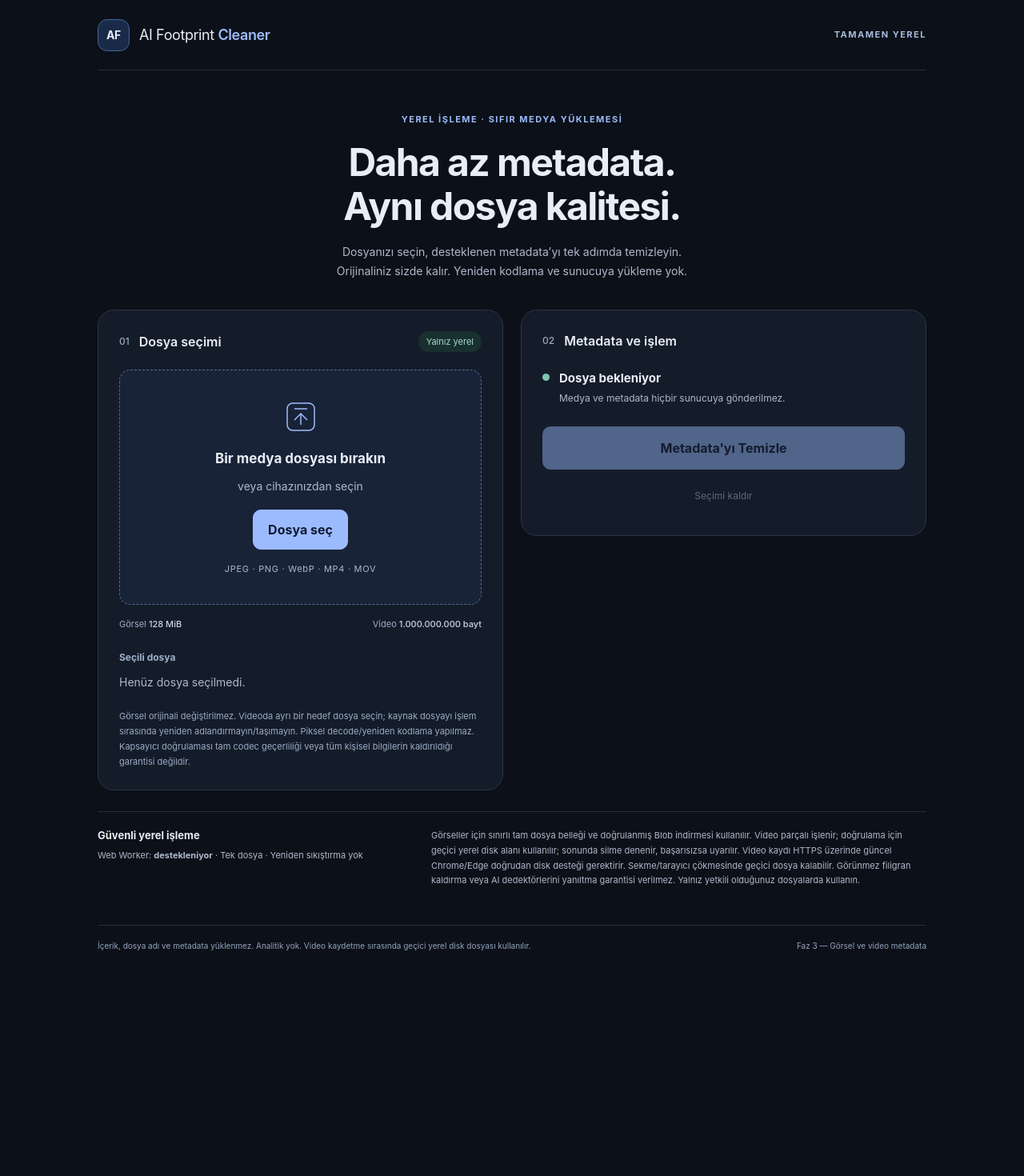
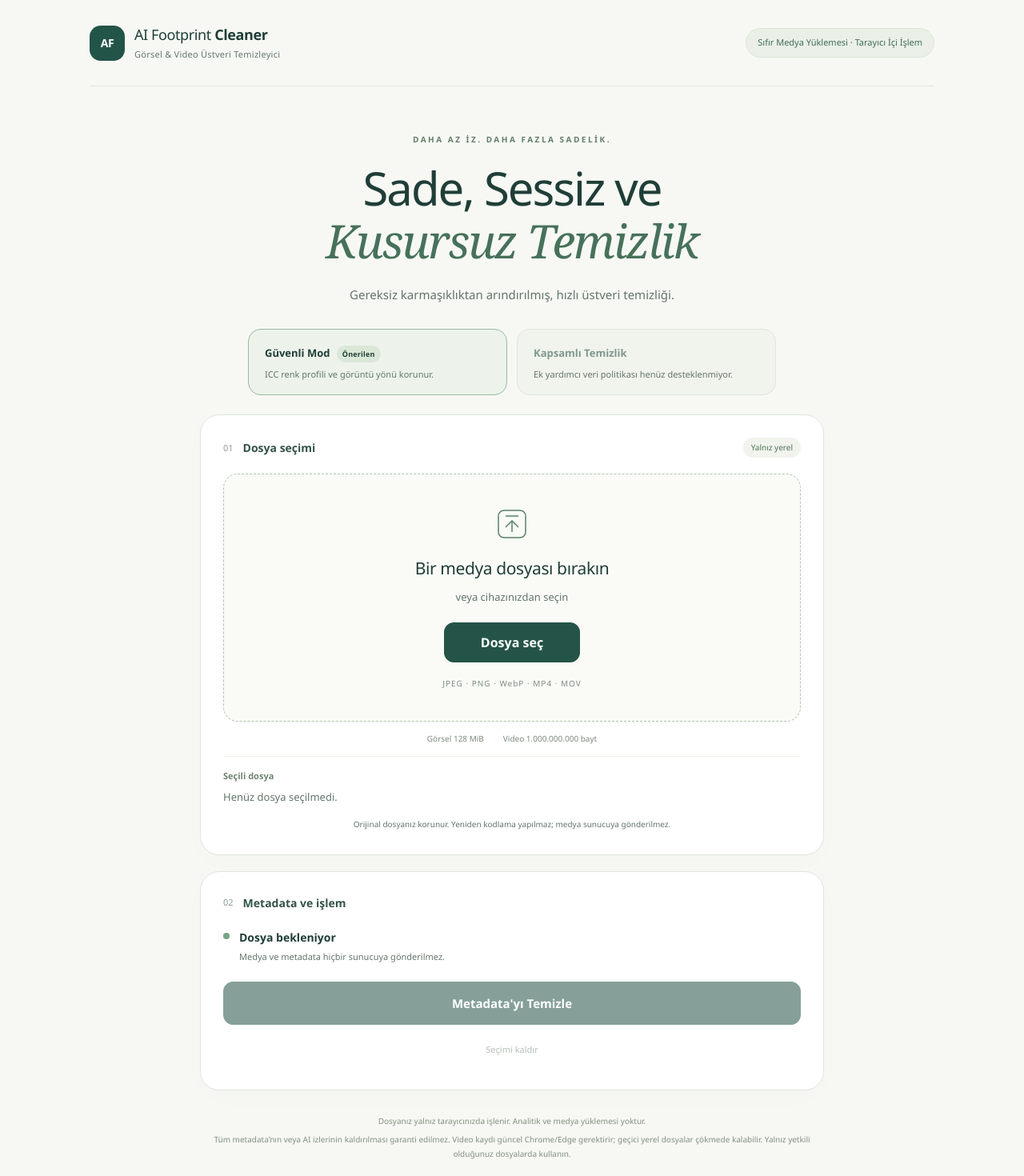
Before and after one commit to akarmert/ai-footprint-deleter, a React (Vite) app in the folder web/: page / in a window 1280 px wide. Shown: the top 1470 px of the page at 80% size. Before the commit the page ends 1220 px from the top, so only its background shows below. Built offline with nearby package versions, Linux system fonts and the light colour scheme.

Commit message:
Redesign web interface with Zen Clarity styling

```diff
--- a/web/src/main.tsx
+++ b/web/src/main.tsx
@@ -22,6 +22,7 @@ function App() {
   function revoke() { if (downloadURL.current) URL.revokeObjectURL(downloadURL.current); downloadURL.current = undefined; }
   const videoWorker = useRef(false);
   const [videoDone, setVideoDone] = useState(false);
+  const [videoRemoved, setVideoRemoved] = useState(0);
   const [saving, setSaving] = useState(false);
   const [temporaryDirectory, setTemporaryDirectory] = useState<FileSystemDirectoryHandle>();
   async function selectTemporaryDirectory() {
@@ -110,7 +111,7 @@ function App() {
         if (data.type === 'cancelled') { clear(); setError(data.cleanupWarning || 'İşlem iptal edildi; disk yazımı tamamlanmadı.'); return; }
         if (data.type === 'scan') { setScan(data.scan);  }
         else if (data.type === 'clean') { revoke(); setOutput(data.output);  }
-        else if (data.type === 'video-done') { setVideoDone(true);  }
+        else if (data.type === 'video-done') { setVideoRemoved(data.removed); setVideoDone(true); }
         else if (data.type === 'error') { if (videoWorker.current) { active.terminate(); worker.current = null; setScan(undefined);  if (input.current) input.current.value = ''; } revoke(); setOutput(undefined); setError(`${data.message}${'cleanupWarning' in data && data.cleanupWarning ? ` ${data.cleanupWarning}` : ''}`); }
       };
       const workerFailure = (message: string) => {
@@ -168,9 +169,10 @@ function App() {
       <p>Temizlenebilir bloklar hak/telif bilgileri içerebilir. Bu kayıtları kaldırmaya yetkili olduğunuzu onaylıyor musunuz? Uygun blokların tüm alt alanları kaldırılır; ICC, görüntü yönü ve C2PA korumaları değişmez.</p>
       <div className="dialog-actions"><button onClick={() => { confirmation.current?.close(); setPendingConsent(false); }}>Vazgeç</button><button className="primary" onClick={() => { confirmation.current?.close(); setPendingConsent(false); void clean(true); }}>Yetkim var, temizle</button></div>
     </dialog>
-    <header><a className="brand" href="/" aria-label="AI Footprint Cleaner ana sayfa"><span className="brand-mark">AF</span><span>AI Footprint <strong>Cleaner</strong></span></a><span className="phase">TAMAMEN YEREL</span></header>
+    <header><a className="brand" href="/" aria-label="AI Footprint Cleaner ana sayfa"><span className="brand-mark">AF</span><span>AI Footprint <strong>Cleaner</strong><small>Görsel &amp; Video Üstveri Temizleyici</small></span></a><span className="phase">Sıfır Medya Yüklemesi · Tarayıcı İçi İşlem</span></header>
     <main>
-      <section className="intro"><p className="eyebrow">YEREL İŞLEME · SIFIR MEDYA YÜKLEMESİ</p><h1>Daha az metadata.<br />Aynı dosya kalitesi.</h1><p>Dosyanızı seçin, desteklenen metadata’yı tek adımda temizleyin.<br className="desktop-break" /> Orijinaliniz sizde kalır. Yeniden kodlama ve sunucuya yükleme yok.</p></section>
+      <section className="intro"><p className="eyebrow">DAHA AZ İZ. DAHA FAZLA SADELİK.</p><h1>Sade, Sessiz ve<br /><em>Kusursuz Temizlik</em></h1><p>Gereksiz karmaşıklıktan arındırılmış, hızlı üstveri temizliği.</p></section>
+      <section className="mode-selector" aria-label="Temizleme modu"><div className="mode active"><strong>Güvenli Mod <span>Önerilen</span></strong><p>ICC renk profili ve görüntü yönü korunur.</p></div><div className="mode"><button disabled aria-describedby="comprehensive-note">Kapsamlı Temizlik</button><p id="comprehensive-note">Ek yardımcı veri politikası henüz desteklenmiyor.</p></div></section>
       <div className="workspace">
         <section className="panel source-panel" aria-labelledby="source-title"><div className="panel-heading"><h2 id="source-title">01 <span>Dosya seçimi</span></h2><span className="chip">Yalnız yerel</span></div>
           <div className={`dropzone ${dragging ? 'dragging' : ''}`} onDragOver={event => { event.preventDefault(); setDragging(true); }} onDragLeave={() => setDragging(false)} onDrop={event => { event.preventDefault(); setDragging(false); select(event.dataTransfer.files); }}>
@@ -181,7 +183,7 @@ function App() {
           </div>
           <div className="limits"><span>Görsel <strong>128 MiB</strong></span><span>Video <strong>1.000.000.000 bayt</strong></span></div>
           <div className="file-details"><h3>Seçili dosya</h3>{file ? <dl><div><dt>Ad</dt><dd className="filename">{file.name}</dd></div><div><dt>Format</dt><dd>{scan?.format ?? 'Doğrulanmadı'}</dd></div><div><dt>Boyut</dt><dd>{file.size.toLocaleString('tr-TR')} bayt</dd></div></dl> : <p className="muted">Henüz dosya seçilmedi.</p>}</div>
-          <p className="privacy-note">Görsel orijinali değiştirilmez. Videoda ayrı bir hedef dosya seçin; kaynak dosyayı işlem sırasında yeniden adlandırmayın/taşımayın. Piksel decode/yeniden kodlama yapılmaz. Kapsayıcı doğrulaması tam codec geçerliliği veya tüm kişisel bilgilerin kaldırıldığı garantisi değildir.</p>
+          <p className="privacy-note">Orijinal dosyanız korunur. Yeniden kodlama yapılmaz; medya sunucuya gönderilmez.</p>
         </section>
         <section className="panel inspection-panel" aria-labelledby="inspection-title"><div className="panel-heading"><h2 id="inspection-title">02 <span>Metadata ve işlem</span></h2></div>
           <div className="status" role="status" aria-live="polite"><span className={`status-dot ${busy ? 'busy' : ''}`}/><div><strong>{committing ? 'Dosya yayınlanıyor · İptal edilemez' : busy === 'scan' ? 'Metadata taranıyor…' : busy === 'clean' ? 'Temizleniyor ve doğrulanıyor…' : videoDone ? 'Doğrulandı · Diske kaydedildi' : output ? 'Temizlendi · Çıktı doğrulandı' : scan ? 'Metadata taraması tamamlandı' : error ? 'İşlem tamamlanamadı' : 'Dosya bekleniyor'}</strong><p>Medya ve metadata hiçbir sunucuya gönderilmez.</p></div></div>
@@ -193,14 +195,13 @@ function App() {
             }}>Belirsiz sonucu kabul et ve seçimi sıfırla</button>}
           {scan && <><div className="summary-counts"><div><strong>{scan.records.length}</strong><span>Bulunan kayıt</span></div><div><strong>{eligible.length}</strong><span>Temizlenebilir</span></div><div><strong>{preserved}</strong><span>Korunan</span></div></div>{scan.cleaningBlocked ? <p className="warning">Kaynak/imza kaydı mevcut, belirsiz veya yapı güvenle işlenemiyor: tüm temizleme engellendi. C2PA kaldırma ve imza doğrulama desteklenmiyor.</p> : !eligible.length ? <p className="warning">{scan.records.length ? 'Kaldırılabilecek metadata bulunamadı. Renk profili, görüntü yönü veya desteklenmeyen kayıtlar güvenlik için korunuyor.' : 'Desteklenen metadata kaydı bulunamadı; temizlenecek kayıt yok. Bu, tüm metadata’nın yokluğu garantisi değildir.'}</p> : <p className="scan-note">Uygun kayıtlar otomatik temizlenir. Hak/telif bilgisi için gerektiğinde tek onay istenir.</p>}</>}
           <div className="actions"><button className="primary clean-button" onClick={requestClean} disabled={!scan || !!busy || saving || pendingConsent || !eligible.length || !!output || videoDone}>Metadata'yı Temizle</button>{output && <button className="download-button" onClick={download} disabled={!!busy}>Temizlenmiş Dosyayı İndir</button>}<button className="text-button" disabled={committing || cancelling.current && !!busy || !file && !error} onClick={busy ? cancel : clear}>{busy ? 'İptal et' : 'Seçimi kaldır'}</button></div>
-          {output && <div className="verification" role="status"><strong>Çıktı doğrulandı, indirmeye hazır.</strong><p>Kaldırılan: {output.removed} · Korunan: {output.retained}. Medya payload'ı, ICC ve görüntü yönü doğrulandı.</p></div>}
-          {videoDone && <div className="verification" role="status"><strong>Temizlenmiş dosya seçtiğiniz konuma kaydedildi.</strong><p>Video yeniden tarandı ve tüm baytları beklenen dönüşümle karşılaştırıldı. Büyük videolar RAM'e alınmadan doğrudan diske kaydedilir; ayrı indirme gerekmez.</p></div>}
+          {output && <div className="verification" role="status"><strong>{output.removed} kayıt kaldırıldı</strong><p>{output.retained} teknik kayıt korundu. Çıktı doğrulandı; indirmeye hazır.</p></div>}
+          {videoDone && <div className="verification" role="status"><strong>{videoRemoved} kayıt kaldırıldı</strong><p>{Math.max(0, (scan?.records.length ?? 0) - videoRemoved)} teknik kayıt korundu. Temizlenmiş dosya seçtiğiniz konuma kaydedildi; ayrı indirme gerekmez.</p></div>}
           {scan && <details className="metadata"><summary>Detayları göster</summary><p className="scan-note">{scan.width} × {scan.height} · Yön: {scan.orientation ?? 'bilinmiyor'}. Sayılar alan değil metadata bloklarını gösterir. Önizlemeler en fazla 512 karakterdir.</p>{scan.notes.map((note, i) => <p className="warning" key={i}>{note}</p>)}<div className="record-list">{scan.records.map(record => <article className="record" key={record.id}><div className="record-heading"><strong>{record.kind}</strong><span>{eligible.some(item => item.id === record.id) ? record.requiresRightsConsent ? 'Yetki onayıyla' : 'Temizlenebilir' : 'Korunur'} · {record.bytes.toLocaleString('tr-TR')} bayt</span></div><p>{record.reason}</p>{record.preview && <pre>{record.preview}</pre>}</article>)}</div>{output && <details><summary>Payload SHA-256</summary><code>{output.payloadHash}</code></details>}</details>}
-          {(scan?.format === 'MP4' || scan?.format === 'MOV') && <div className="output"><h3>Geçici video alanı</h3><p>Varsayılan OPFS kotası işlem öncesinde tahmin edilir; tahmin gerçek boş alan garantisi değildir. Kota hatasında veya büyük videolarda ayrı bir yerel klasör seçebilirsiniz. Bu klasöre geçici medya yazılır ve işlem sonunda silinir; çökmede kalabilir. Kaynak ve hedef için ayrı dosyalar kullanın.</p><button disabled={!!busy || saving || committing} onClick={selectTemporaryDirectory}>Geçici yerel klasör seç</button>{temporaryDirectory && <><p>Seçilen klasör: {temporaryDirectory.name}</p><button disabled={!!busy || saving || committing} onClick={() => setTemporaryDirectory(undefined)}>OPFS kullan</button></>}</div>}
+          {(scan?.format === 'MP4' || scan?.format === 'MOV') && <details className="output"><summary>Geçici video alanı ve disk sınırları</summary><p>Varsayılan OPFS kotası işlem öncesinde tahmin edilir; tahmin gerçek boş alan garantisi değildir. Kota hatasında veya büyük videolarda ayrı bir yerel klasör seçebilirsiniz. Bu klasöre geçici medya yazılır ve işlem sonunda silinir; çökmede kalabilir. Kaynak ve hedef için ayrı dosyalar kullanın.</p><button disabled={!!busy || saving || committing} onClick={selectTemporaryDirectory}>Geçici yerel klasör seç</button>{temporaryDirectory && <><p>Seçilen klasör: {temporaryDirectory.name}</p><button disabled={!!busy || saving || committing} onClick={() => setTemporaryDirectory(undefined)}>OPFS kullan</button></>}</details>}
         </section>
       </div>
-      <aside className="capabilities"><div><h3>Güvenli yerel işleme</h3><p>Web Worker: <strong>{supported ? 'destekleniyor' : 'desteklenmiyor'}</strong> · Tek dosya · Yeniden sıkıştırma yok</p></div><p className="muted">Görseller için sınırlı tam dosya belleği ve doğrulanmış Blob indirmesi kullanılır. Video parçalı işlenir; doğrulama için geçici yerel disk alanı kullanılır; sonunda silme denenir, başarısızsa uyarılır. Video kaydı HTTPS üzerinde güncel Chrome/Edge doğrudan disk desteği gerektirir. Sekme/tarayıcı çökmesinde geçici dosya kalabilir. Görünmez filigran kaldırma veya AI dedektörlerini yanıltma garantisi verilmez. Yalnız yetkili olduğunuz dosyalarda kullanın.</p></aside>
-      <footer><span>İçerik, dosya adı ve metadata yüklenmez. Analitik yok. Video kaydetme sırasında geçici yerel disk dosyası kullanılır.</span><span>Faz 3 — Görsel ve video metadata</span></footer>
+      <footer><p>Dosyanız yalnız tarayıcınızda işlenir. Analitik ve medya yüklemesi yoktur.</p><p>Tüm metadata’nın veya AI izlerinin kaldırılması garanti edilmez. Video kaydı güncel Chrome/Edge gerektirir; geçici yerel dosyalar çökmede kalabilir. Yalnız yetkili olduğunuz dosyalarda kullanın.</p></footer>
     </main>
   </div>;
 }
```
Also changed, not shown: web/tests/browser-acceptance.js (+3 -0 lines), web/src/style.css, 1 other file (tests, documents, lock files or other folders).
